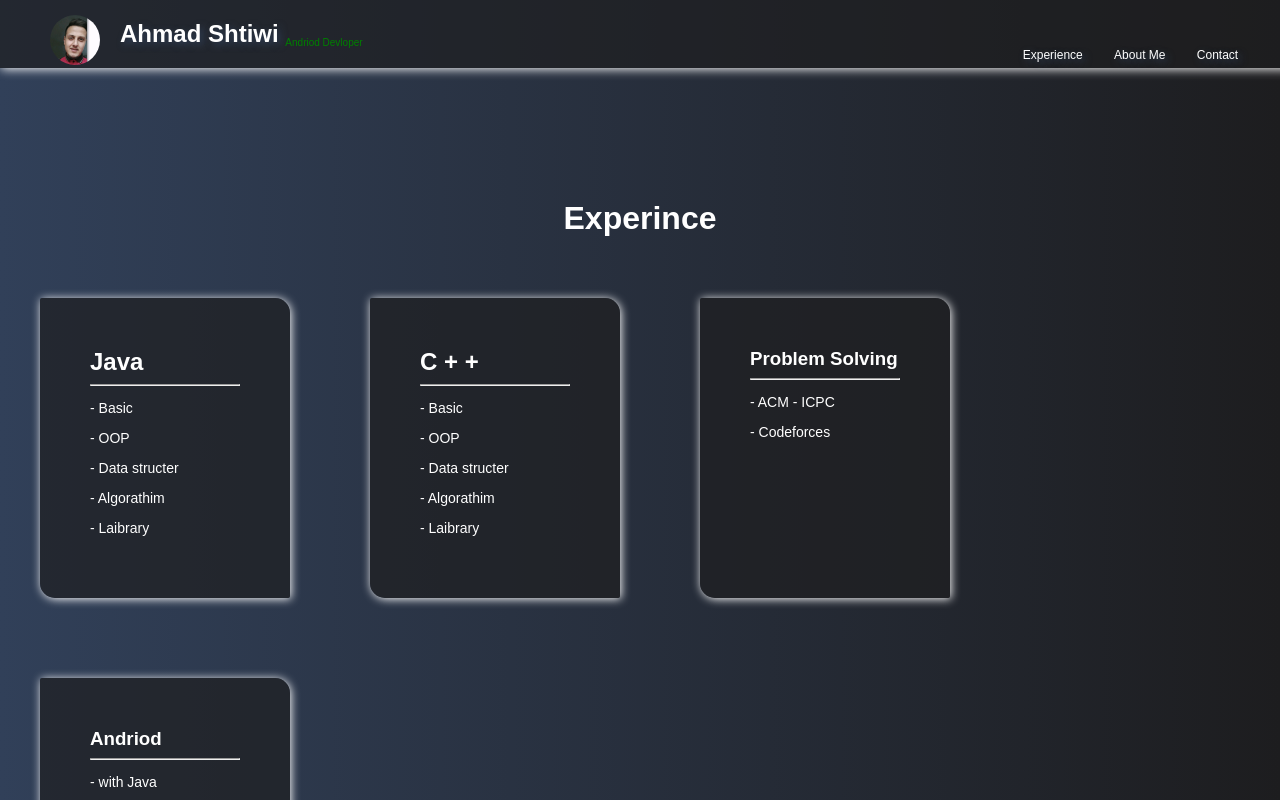
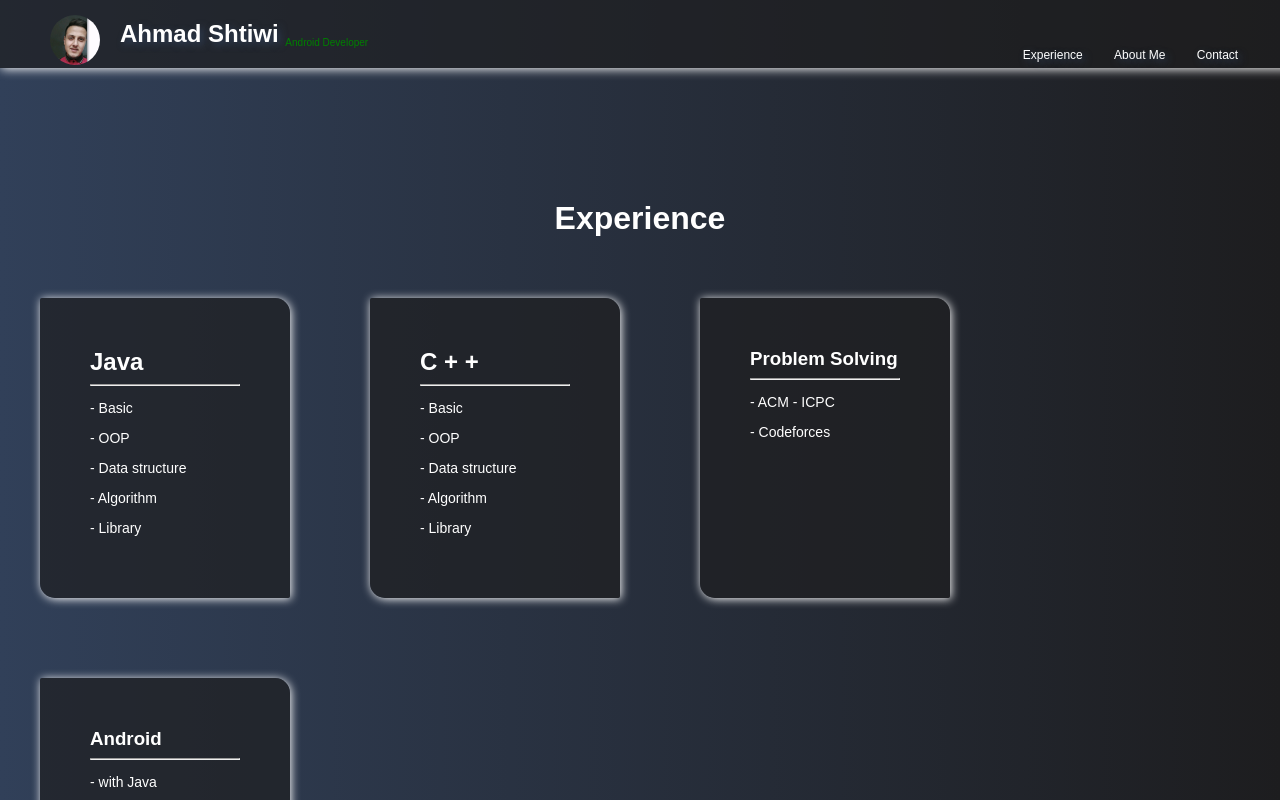
Before and after one commit to ahmad-Shtiwi/personal, a plain HTML site: page index.html in a window 1280 px wide. Shown: the top 800 px of the page. Drawn offline with Linux system fonts and the light colour scheme; a web font is replaced by a local one.

Commit message:
Update index.html

```diff
--- a/index.html
+++ b/index.html
@@ -19,7 +19,7 @@
 
 		<h2> Ahmad Shtiwi </h2>
 
-		<span > <sub>Andriod Devloper </sub></span>
+		<span > <sub>Android Developer </sub></span>
 			<ul>
 				<li> <a href="#exp">Experience </a></li>
 
@@ -30,15 +30,15 @@
 
 
 		<div class="exp" id="exp">
-		<h1>Experince</h1>
+		<h1>Experience</h1>
 		<div class="col">
 		<h2> Java </h2>
 		<hr>
 		<p>- Basic </p>
 		<p>- OOP</p>
-		<p>- Data structer </p>
-		<p>- Algorathim </p>
-		<p>- Laibrary </p>
+		<p>- Data structure </p>
+		<p>- Algorithm </p>
+		<p>- Library </p>
 		</div>
 
 
@@ -48,9 +48,9 @@
 		<hr>
 		<p>- Basic </p>
 		<p>- OOP</p>
-		<p>- Data structer </p>
-		<p>- Algorathim </p>
-		<p>- Laibrary </p>
+		<p>- Data structure </p>
+		<p>- Algorithm </p>
+		<p>- Library </p>
 		</div>
 
 
@@ -65,7 +65,7 @@
 		</div>
 
 		<div class="col">
-		<h3> Andriod </h3>
+		<h3> Android </h3>
 		<hr>
 		<p>-  with Java </p>
 
```
